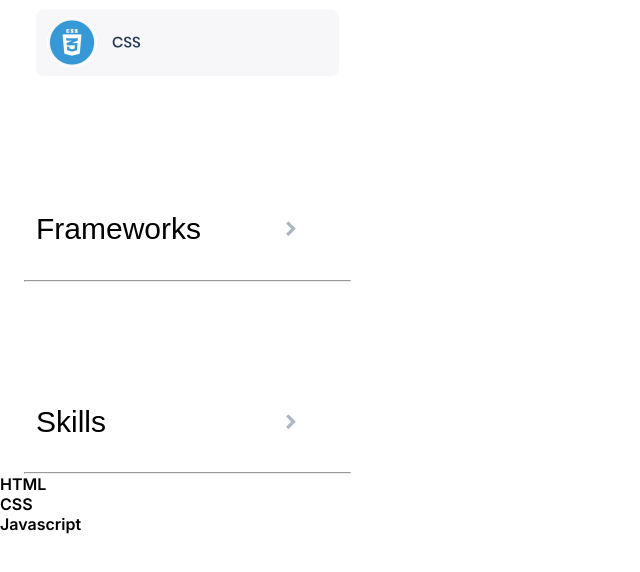
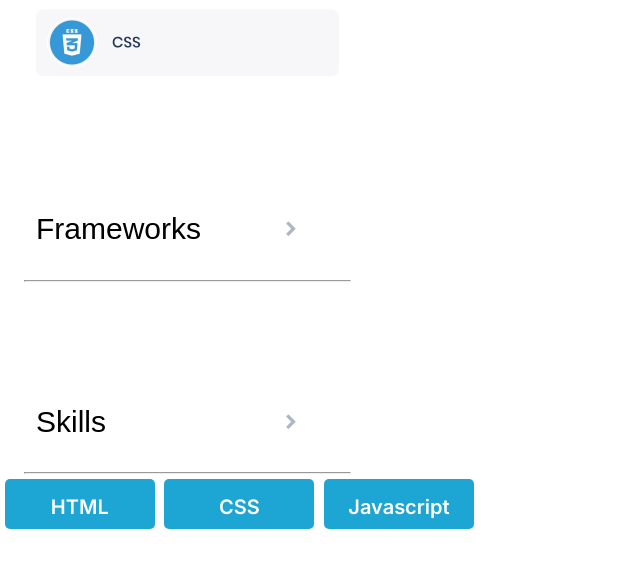
Before and after one commit to Graceshiks/Portfolio, a website: page index.html in a window 1280 px wide. Shown: the part 4072-4644 px from the top of the page, without its empty margins (0-640 px from the left). Drawn offline with Linux system fonts and the light colour scheme; a web font is replaced by a local one.

Commit message:
adding of styling to list languages

```diff
--- a/style.css
+++ b/style.css
@@ -327,3 +327,18 @@
 .proj-lan li {
   list-style-type: none;
 }
+
+/* =================================================pair programming =================================================================== */
+.menu-lang>li{
+  background-color: rgb(29, 165, 211);
+  margin: 0.3rem;
+  padding: 1rem;
+  font-size: 20px;
+  width: 150px;
+  height: 50px;
+  float: left;
+  list-style-type: none;
+  text-align: center;
+  border-radius: 5px;
+  color: white;
+}
```
